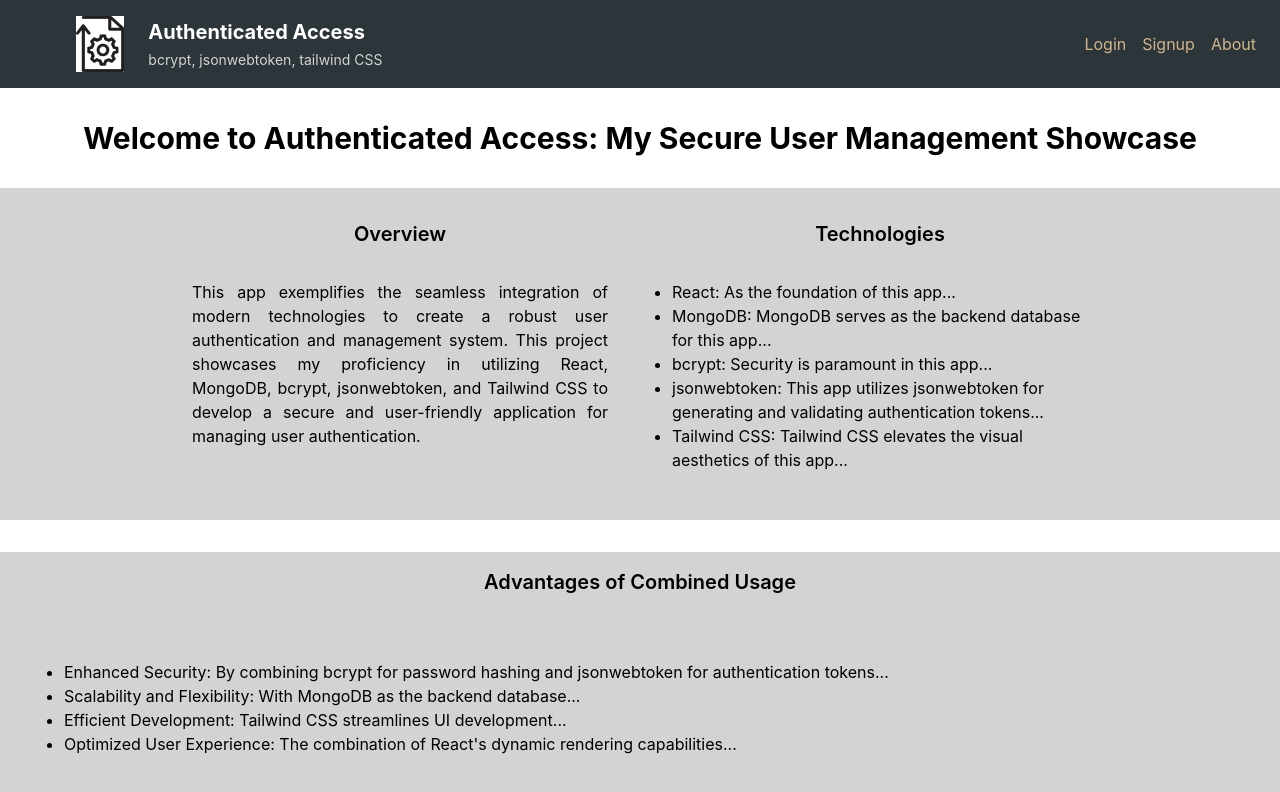
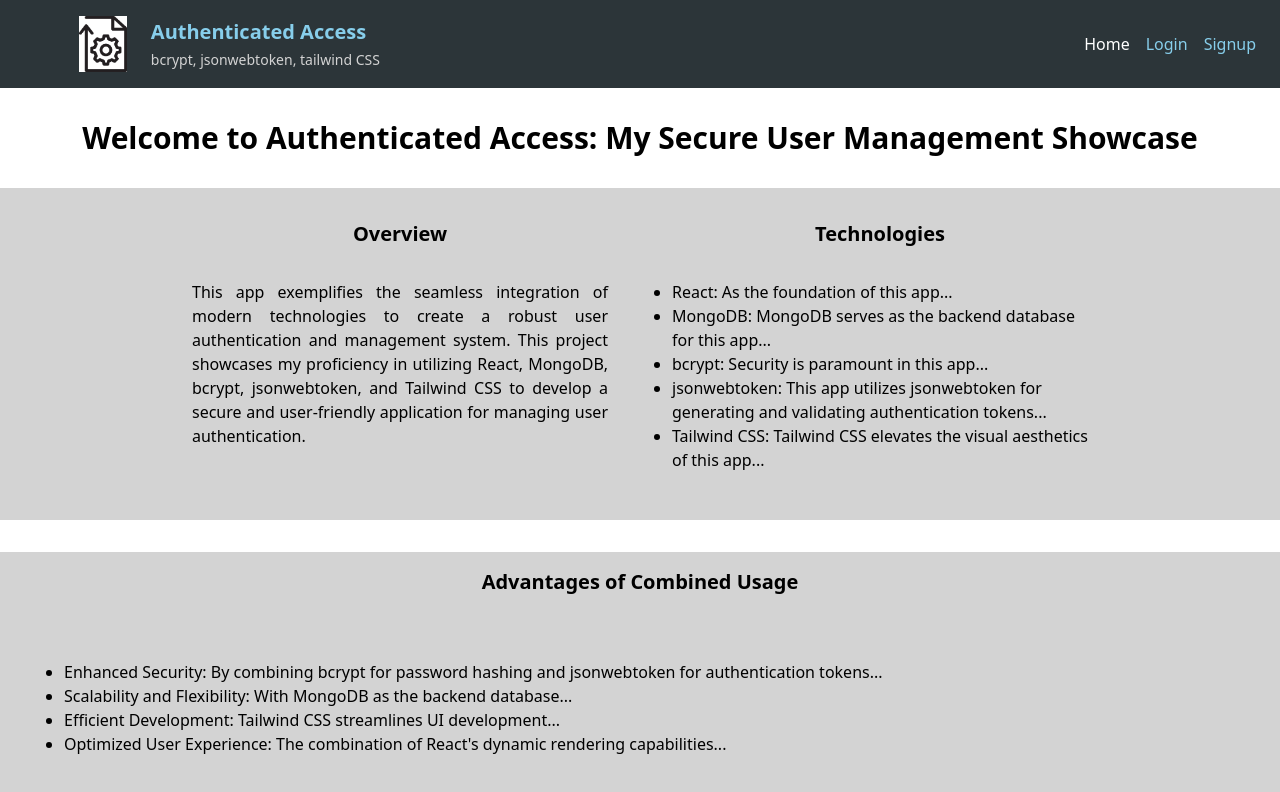
Before and after one commit to jtweller/authAccess, a React (Create React App) app in the folder frontend/: page / in a window 1280 px wide. Shown: the top 792 px of the page. Built offline with nearby package versions, Linux system fonts and the light colour scheme.

Commit message:
Navlinkupdates
added active link functionality using router dom location method in Navbar, updated Dashboard with bg img, removed duplicate root div in App

```diff
--- a/frontend/src/App.js
+++ b/frontend/src/App.js
@@ -10,11 +10,9 @@ import Home from './components/Home';
 
 function App() {
   return (
-    <div id="root">
       <AuthProvider>
         <AppRouter />
       </AuthProvider>
-    </div>
   );
 }
 
--- a/frontend/src/components/Dashboard.js
+++ b/frontend/src/components/Dashboard.js
@@ -1,25 +1,11 @@
 import React from 'react';
-import { Link } from 'react-router-dom';
+import logo from './dbg.png'; // Import the logo image
 
 const Dashboard = () => {
   return (
-    <div>
-      <h2>User Dashboard</h2>
-      <p>Welcome to your dashboard!</p>
-
-      <nav>
-        <ul>
-          <li>
-            <Link to="/dashboard/profile">Profile</Link>
-          </li>
-          <li>
-            <Link to="/dashboard/messages">Messages</Link>
-          </li>
-          <li>
-            <Link to="/dashboard/settings">Settings</Link>
-          </li>
-        </ul>
-      </nav>
+    <div className="flex flex-col justify-start items-center min-h-screen bg-cover bg-center" style={{backgroundImage: `url(${logo})`}}>
+      <a href="https://www.vecteezy.com/free-photos/background">Background Stock photos by Vecteezy</a>
+      <h2 className="text-2xl lg:text-5xl md:text-4xl sm:text-3xl text-skyblue mt-12">Welcome to your dashboard</h2>
     </div>
   );
 };
--- a/frontend/src/components/Navbar.js
+++ b/frontend/src/components/Navbar.js
@@ -1,5 +1,5 @@
-import React, { useContext } from 'react';
-import { Link, useNavigate } from 'react-router-dom';
+import React, { useContext, useEffect, useState } from 'react';
+import { Link, useLocation, useNavigate } from 'react-router-dom';
 import { AuthContext } from '../AuthContext';
 import LogoutModal from './modals/LogoutModal';
 import logo from './logo.png';
@@ -7,49 +7,90 @@ import logo from './logo.png';
 const Navbar = () => {
   const { isLoggedIn, setIsLoggedIn } = useContext(AuthContext);
   const navigate = useNavigate(); // Initialize useNavigate
+  const location = useLocation();
+  const [showLogoutModal, setShowLogoutModal] = useState(false);
+
+  useEffect(() => {
+    // Check if the user is logged in when the component mounts
+    const token = localStorage.getItem('token');
+    if (token) {
+      setIsLoggedIn(true);
+    }
+  }, [setIsLoggedIn]);
 
   const handleLogout = () => {
     localStorage.removeItem('token');
     setIsLoggedIn(false);
     navigate('/'); // Navigate to Home when logged out
+    setShowLogoutModal(false); // Close the logout modal
+  };
+
+  const openLogoutModal = () => {
+    setShowLogoutModal(true);
+  };
+
+  const closeLogoutModal = () => {
+    setShowLogoutModal(false);
   };
 
   return (
     <>
       <nav className="bg-gunmetal flex flex-col lg:flex-row justify-between items-center py-4 px-6">
         <div className="flex items-center space-x-2 lg:space-x-4 lg:w-1/3 lg:justify-center">
+          <Link to="/" className="flex items-center text-skyblue">
             <img src={logo} alt="Logo" className="h-14 mr-2" />
+          </Link>
           <div className="text-center lg:text-left">
-            <Link to="/" className="text-brightwhite text-xl font-bold">Authenticated Access</Link>
+            <h2 className="text-skyblue text-xl font-bold">Authenticated Access</h2>
             <h5 className="text-sm text-lightgrey mt-1">bcrypt, jsonwebtoken, tailwind CSS</h5>
           </div>
         </div>
         <div className="flex justify-center lg:justify-end lg:w-2/3 space-x-4 mt-4 lg:mt-0">
+          <Link to="/"   className={`text-skyblue hover:text-steelblue ${
+            location.pathname === "/" ? "text-white" : ""
+            }`}
+            end aria-current="page"
+            >
+            Home
+          </Link>
           {isLoggedIn ? (
             <>
-              <Link to="/profile" className="text-tan hover:text-lighttan">
+          <Link to="/profile"   className={`text-skyblue hover:text-steelblue ${
+            location.pathname === "/profile" ? "text-white" : ""
+            }`}
+            end aria-current="page"
+            >
             Profile
           </Link>
-              <Link to="/" className="text-tan hover:text-lighttan" onClick={handleLogout}>
+              <button onClick={openLogoutModal} className="text-skyblue hover:text-steelblue">
                 Logout
-              </Link>
+              </button>
             </>
           ) : (
             <>
-              <Link to="/login" className="text-tan hover:text-lighttan">
+             <Link to="/login"   className={`text-skyblue hover:text-steelblue ${
+            location.pathname === "/login" ? "text-white" : ""
+            }`}
+            end aria-current="page"
+            >
             Login
           </Link>
-              <Link to="/signup" className="text-tan hover:text-lighttan">
+          <Link to="/signup"   className={`text-skyblue hover:text-steelblue ${
+            location.pathname === "/signup" ? "text-white" : ""
+            }`}
+            end aria-current="page"
+            >
             Signup
-              </Link>
-              <Link to="/about" className="text-tan hover:text-lighttan">
-                About
           </Link>
             </>
           )}
         </div>
       </nav>
-      <LogoutModal />
+      <LogoutModal
+        isOpen={showLogoutModal}
+        onRequestClose={closeLogoutModal}
+        onConfirmLogout={handleLogout}
+      />
     </>
   );
 };
--- a/frontend/src/index.css
+++ /dev/null
@@ -1,13 +0,0 @@
-body {
-  margin: 0;
-  font-family: -apple-system, BlinkMacSystemFont, 'Segoe UI', 'Roboto', 'Oxygen',
-    'Ubuntu', 'Cantarell', 'Fira Sans', 'Droid Sans', 'Helvetica Neue',
-    sans-serif;
-  -webkit-font-smoothing: antialiased;
-  -moz-osx-font-smoothing: grayscale;
-}
-
-code {
-  font-family: source-code-pro, Menlo, Monaco, Consolas, 'Courier New',
-    monospace;
-}
--- a/frontend/src/index.js
+++ b/frontend/src/index.js
@@ -1,6 +1,5 @@
 import React from 'react';
 import ReactDOM from 'react-dom/client';
-import './index.css';
 import App from './App';
 import reportWebVitals from './reportWebVitals';
 
--- a/frontend/tailwind.config.js
+++ b/frontend/tailwind.config.js
@@ -8,9 +8,9 @@ module.exports = {
         gunmetal: '#2C3539',
         lightgrey: '#D3D3D3',
         brightwhite: '#FFFFFF',
-        tan: '#D2B48C',
-        lighttan: '#F5F5DC',
-        darktan: '#BC8F8F',
+        skyblue: '#87CEEB',
+        steelblue: '#4682B4',
+        powderblue: '#B0E0E6',
       },
     },
   },
```
Also changed, not shown: frontend/src/logo.svg (deleted), 1 other file (tests, documents, lock files or other folders). Lines whose indentation alone changed are shown as unchanged.
